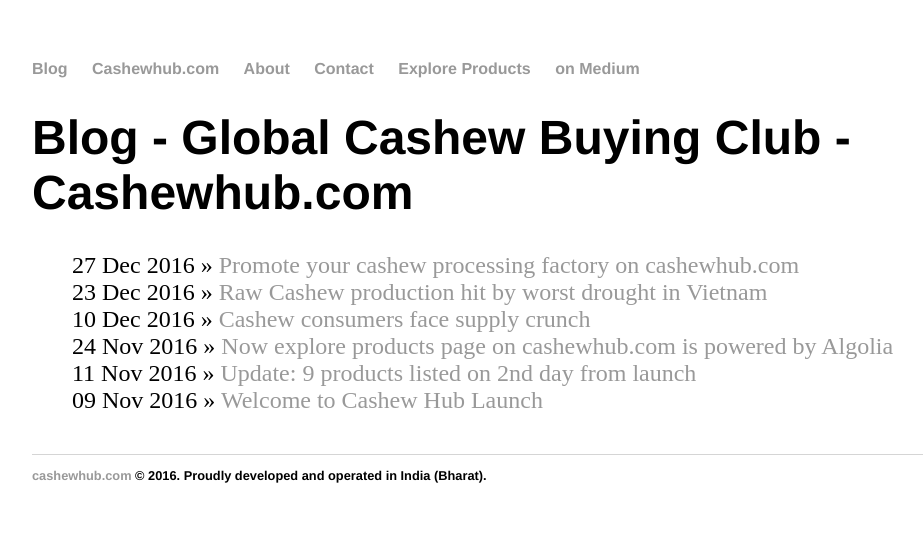
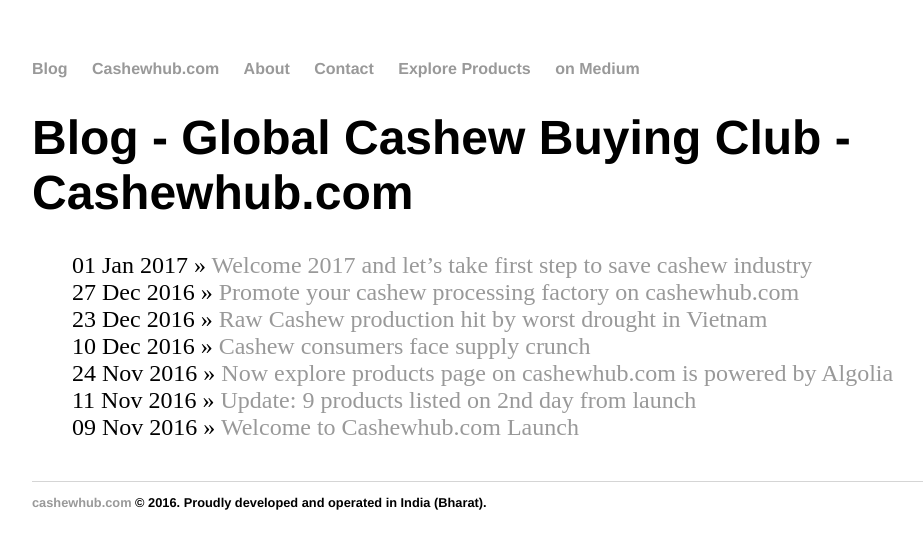
Before and after one commit to cashewhub/cashewhub.github.io, a Jekyll site: the page built from index.html, in a window 1280 px wide. Shown: the top 549 px of the page, without its empty margins (160-1083 px from the left). Built offline with Jekyll 4.4.1, drawn with Linux system fonts in a browser that asks for light colours.

Commit message:
welcome 2017 post

```diff
--- a/_posts/2016-11-09-welcome-to-cashewhub-launch.md
+++ b/_posts/2016-11-09-welcome-to-cashewhub-launch.md
@@ -1,10 +1,10 @@
 ---
 layout: post
-title: "Welcome to Cashew Hub Launch"
+title: "Welcome to Cashewhub.com Launch"
 date: 2016-11-09
 ---
 <div class="blurb">
-	<p>Cashewhub.com is a global buying club for cashew products such as Raw Cashew Nuts in Shell, Processed Cashew Kernels, Flavoured Cashew Kernels, Cashew Shell Oil, Cardanol, Residol, and other by-products. It works as a service oriented b2b facilitator between cashew producers and consumers.</p>
+	<p>Cashewhub.com is a global buying and selling club for cashew products such as Raw Cashew Nuts in Shell, Processed Cashew Kernels, Flavoured Cashew Kernels, Cashew Shell Oil, Cardanol, Residol, and other by-products. It works as a service oriented b2b facilitator between cashew producers and consumers.</p>
 	<p> There are more than 25000+ raw cashew farmers / exporters, cashew processors / factories, wholesellers / retailers worldwide, and all these are more or less dependent upon local brokers thus <em>operating in an unorganized market</em>.</p>
 	<p>
 		We have started cashewhub.com with a single vision to organize the selling and buying of the cashew produce as we fear cashew industry might decline by 70% to 80% by 2025 under current market conditions. We help consumers (buyers) source cashew produce from verified pool of producers (sellers) registered on our platform. After receiving buying requirements from consumer, we engage with producers to supply requested cashew produce, and possess appropriate certifications. From this pool of qualified producers, we start a bidding process, which we then share with consumer.
--- /dev/null
+++ b/_posts/2017-01-01-welcome-happy-new-year.md
@@ -0,0 +1,12 @@
+---
+layout: post
+title: "Welcome 2017 and let’s take first step to save cashew industry"
+date: 2017-01-01
+---
+<div class="blurb">
+  <img src="https://cdn-images-1.medium.com/max/800/1*lJKp00V2pd4M0sKsXvqg9Q.png" alt="cashewhub welcomes 2017 - happy new year" />
+  <h2>Global Cashew Industry is worth approx 12 Billion USD but it still operates in an unorganized structure because of its dependency on brokers.</h2>
+  <p>And, this dependency is at each level of the transactional chain i.e. business is done through them; from selling of RCN to factory by farmer/exporter, from selling of cashew kernel & other by-products to trader by factory, and then again from selling of cashew products to retailer by trader. Yup, you’re right they still make money at the end of the day — whether we as farmers, exporters, factories, traders, retailers make money or not — because they have nothing on stake.</p>
+  <p>So far there was no such platform available exclusively for cashew industry where businesses can sell and buy cashew products at an exceptionally low fee than what brokers charge. Thus we have started cashewhub.com with a single vision to organize selling and buying of cashew produce as we fear cashew industry might decline by 70% to 80% by 2025 under current market conditions. At cashewhub.com we provide our customers a single window, to all services required to supply cashew produce from farmer to ultimate consumer, to do business which will ultimately organize the cashew industry and save it from declining.</p>
+  <p>Our mission is to help farmers and factories sell their cashew produce directly to consumer at market value prices so to keep them and other associated bodies motivated to cultivate, harvest and process the crop. We are looking for industry watchers and advisors to join our board to save cashew industry from declining. Please <a href="http://www.cashewhub.com/#contact">drop</a> us an email to show your interest.</p>
+</div>
```
